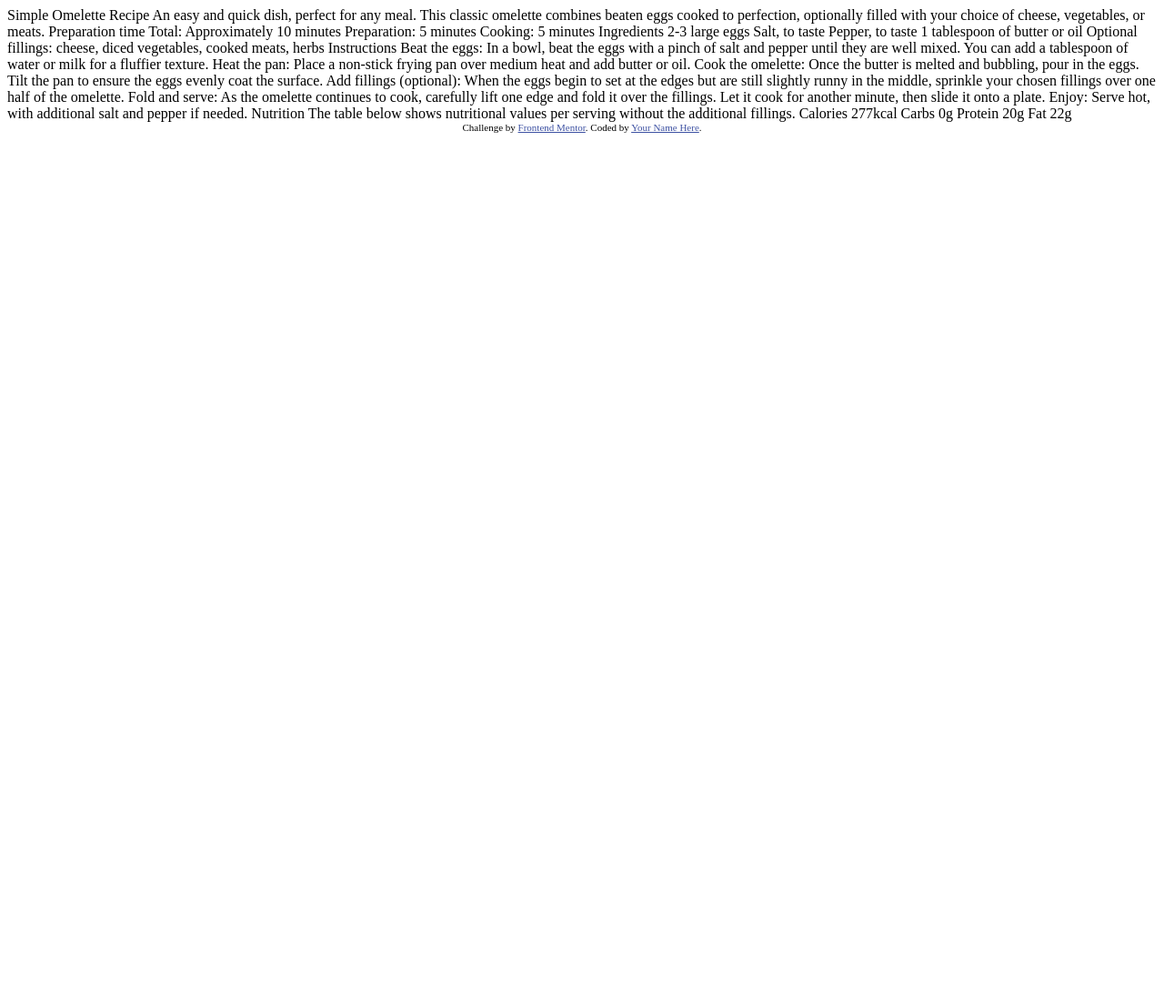
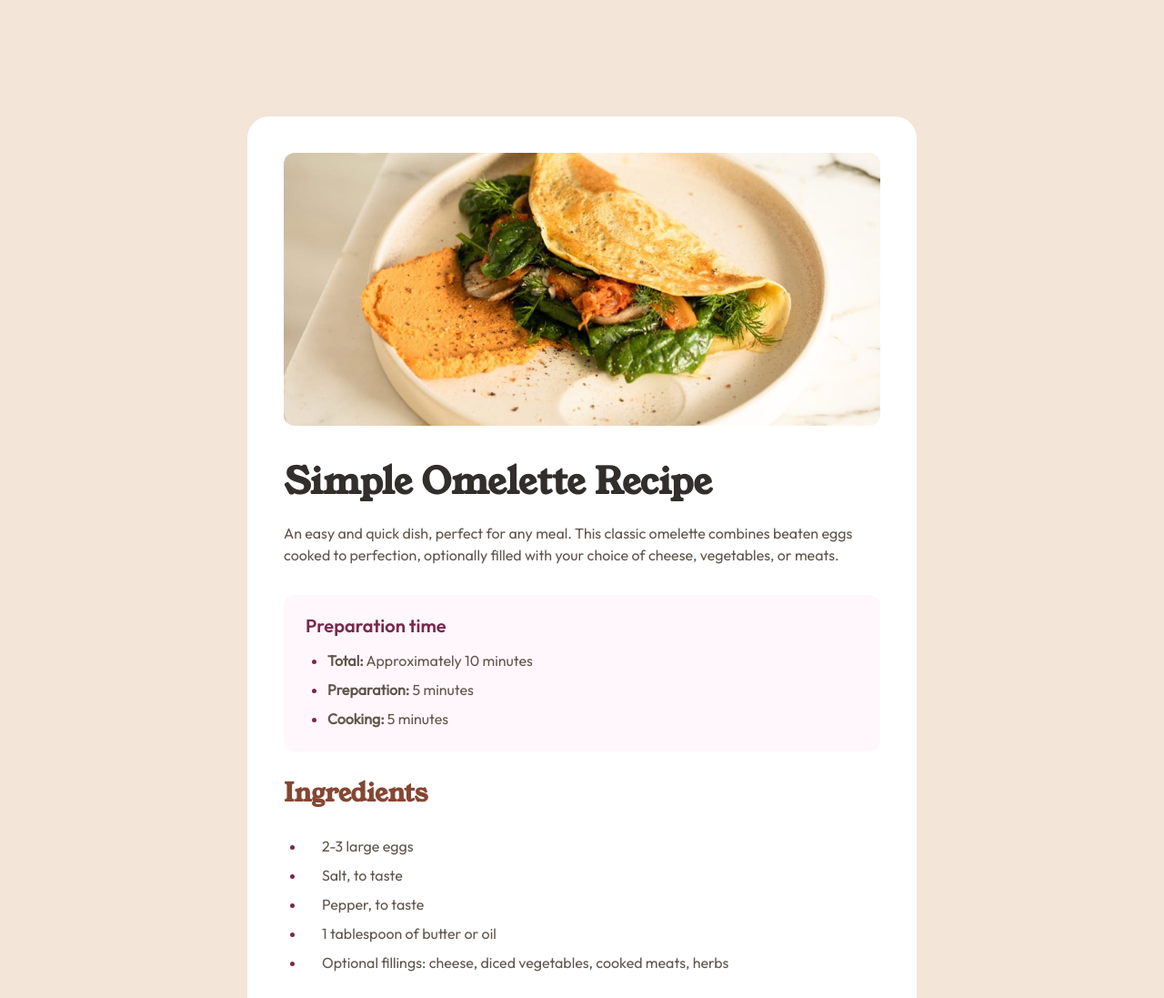
Before and after one commit to AlvaroPrates/recipe-page, a plain HTML site: page index.html in a window 1280 px wide. Shown: the top 1097 px of the page at 91% size. Before the commit the page ends 800 px from the top, so only its background shows below. Drawn offline with Linux system fonts and the light colour scheme.

Commit message:
Finish challenge

```diff
--- /dev/null
+++ b/assets/styles/style.css
@@ -0,0 +1,275 @@
+/* Fonts */
+
+@font-face {
+    font-family: 'Young Serif Regular';
+    src: url(/assets/fonts/young-serif/YoungSerif-Regular.ttf) format('truetype');
+    font-weight: normal;
+    font-style: normal;
+}
+
+@font-face {
+    font-family: 'Outfit SemiBold';
+    src: url(/assets/fonts/outfit/Outfit-VariableFont_wght.ttf) format('truetype');
+    font-weight: 600;
+    font-style: normal;
+}
+
+@font-face {
+    font-family: 'Outfit Regular';
+    src: url(/assets/fonts/outfit/Outfit-VariableFont_wght.ttf) format('truetype');
+    font-weight: normal;
+    font-style: normal;
+}
+
+@font-face {
+    font-family: 'Outfit Bold';
+    src: url(/assets/fonts/outfit/Outfit-VariableFont_wght.ttf) format('truetype');
+    font-weight: 700;
+    font-style: normal;
+}
+
+/* Variables */
+
+:root {
+    /* Color Scheme */
+    --rose-800: rgb(122, 40, 78);
+    --rose-50: rgb(255, 247, 251);
+    --stone-900: rgb(49, 46, 44);
+    --stone-600: rgb(95, 86, 77);
+    --stone-150: rgb(227, 221, 215);
+    --stone-100: rgb(243, 229, 215);
+    --brown-800: rgb(133, 70, 50);
+
+    /* Spacing System */
+    --spacing-128: 12.8rem;
+    --spacing-48: 4.8rem;
+    --spacing-40: 4rem;
+    --spacing-32: 3.2rem;
+    --spacing-24: 2.4rem;
+    --spacing-16: 1.6rem;
+    --spacing-12: 1.2rem;
+    --spacing-8: 0.8rem;
+}
+
+/* Font Presets */
+
+.text-preset-1 {
+    font-family: 'Young Serif Regular';
+    font-size: 4rem;
+    line-height: 100%;
+}
+
+.text-preset-2 {
+    font-family: 'Young Serif Regular';
+    font-size: 2.8rem;
+    line-height: 100%;
+}
+
+.text-preset-3 {
+    font-family: 'Outfit SemiBold';
+    font-size: 2rem;
+    line-height: 100%;
+}
+
+.text-preset-4 {
+    font-family: 'Outfit Regular';
+    font-size: 1.6rem;
+    line-height: 150%;
+}
+
+.text-preset-4-bold {
+    font-family: 'Outfit Bold';
+    font-size: 1.6rem;
+    line-height: 150%;
+}
+
+/* Desktop */
+
+* {
+    box-sizing: border-box;
+    margin: 0;
+    padding: 0;
+}
+
+html {
+    font-size: 62.5%;
+}
+
+.main-content {
+    background-color: var(--stone-100);
+    padding: var(--spacing-128) var(--spacing-40);
+}
+
+/* Recipe Container */
+
+.recipe-container {
+    max-width: 73.6rem;
+    margin: 0 auto;
+    background-color: white;
+    padding: var(--spacing-40);
+    border-radius: 2.4rem;
+}
+
+.recipe-image {
+    width: 100%;
+    border-radius: 1.2rem;
+    margin-bottom: var(--spacing-40);
+}
+
+.recipe-title {
+    color: var(--stone-900);
+    margin-bottom: var(--spacing-24);
+}
+
+.recipe-description {
+    color: var(--stone-600);
+    margin-bottom: var(--spacing-32);
+}
+
+/* Preparation Time */
+
+.preparation-time-container {
+    background-color: var(--rose-50);
+    border-radius: 1.2rem;
+    padding: var(--spacing-24);
+}
+
+.preparation-time-title {
+    color: var(--rose-800);
+    margin-bottom: var(--spacing-16);
+}
+
+.recipe-ingredients {
+    margin-bottom: var(--spacing-32);
+}
+
+/* Ingredients */
+
+.recipe-section-title {
+    color: var(--brown-800);
+    margin-top: var(--spacing-32);
+    margin-bottom: var(--spacing-32);
+}
+
+.recipe-list {
+    display: flex;
+    flex-direction: column;
+    gap: var(--spacing-8);
+    padding-left: 2.4rem;
+}
+
+.recipe-list-item {
+    color: var(--stone-600);
+}
+
+.recipe-list-item::marker {
+    color: var(--rose-800);
+    font-weight: bold;
+}
+
+.recipe-list-item-text {
+    padding-left: 1.8rem;
+}
+
+.section-brake {
+    color: var(--stone-150);
+    border: none;
+    border-top: 0.05rem solid var(--stone-150);
+}
+
+/* Instructions */
+
+.ordered-list {
+    list-style-type: decimal;
+}
+
+.recipe-instructions {
+    margin-bottom: var(--spacing-32);
+}
+
+/* Nutrition */
+
+.nutrition-description {
+    color: var(--stone-600);
+}
+
+.nutrition-table {
+    margin-top: var(--spacing-24);
+    width: 100%;
+    border-collapse: collapse;
+}
+
+.nutrition-table-row {
+    border-bottom: 1px solid var(--stone-150);
+}
+
+.nutrition-table-row:last-child {
+    border-bottom: none;
+}
+
+.nutrition-table-head,
+.nutrition-table-data {
+    padding-top: var(--spacing-12);
+    padding-bottom: var(--spacing-12);
+    width: 50%;
+}
+
+.nutrition-table-head {
+    padding-left: var(--spacing-32);
+    color: var(--stone-600);
+}
+
+.nutrition-table-data {
+    padding-right: var(--spacing-32);
+    color: var(--brown-800);
+}
+
+.nutrition-table-first-cell {
+    padding-top: 0;
+}
+
+.nutrition-table-last-cell {
+    padding-bottom: 0;
+}
+
+/* Tablet */
+
+@media screen and (min-width: 600px) and (max-width: 1024px) {
+    .recipe-container {
+        max-width: 61.6rem;
+    }
+}
+
+/* Mobile */
+
+@media screen and (max-width: 599px) {
+    .main-content {
+        padding: 0;
+    }
+
+    .recipe-container {
+        width: 100%;
+        padding: 0 var(--spacing-32) var(--spacing-40);
+        border-radius: 0;
+    }
+
+    .recipe-image {
+        border-radius: 0;
+        margin-left: -3.2rem;
+        margin-right: -3.2rem;
+        margin-bottom: var(--spacing-40);
+        width: calc(100% + 3.2rem + 3.2rem);
+    }
+
+    .text-preset-1 {
+        font-size: 3.6rem;
+    }
+
+    .recipe-section-title {
+        margin-bottom: var(--spacing-24);
+    }
+
+    .nutrition-table-data {
+        padding-left: var(--spacing-16);
+    }
+}
--- a/index.html
+++ b/index.html
@@ -1,77 +1,132 @@
 <!DOCTYPE html>
-<html lang="en">
+<html lang="en-US">
+
 <head>
   <meta charset="UTF-8">
-  <meta name="viewport" content="width=device-width, initial-scale=1.0"> <!-- displays site properly based on user's device -->
+  <meta name="viewport" content="width=device-width, initial-scale=1.0">
 
+  <!-- Styles -->
+  <link rel="stylesheet" href="/assets/styles/style.css">
+
+  <!-- Browser Tab -->
   <link rel="icon" type="image/png" sizes="32x32" href="./assets/images/favicon-32x32.png">
+  <title>Recipe page</title>
+</head>
 
-  <title>Frontend Mentor | Recipe page</title>
+<body>
+  <main class="main-content">
+    <article class="recipe-container">
+      <header>
+        <figure>
+          <img class="recipe-image" src="/assets/images/image-omelette.jpeg"
+            alt="A freshly cooked omelette with herbs on a plate">
+          <figcaption>
+            <h1 class="recipe-title text-preset-1">Simple Omelette Recipe</h1>
+            <p class="recipe-description text-preset-4">An easy and quick dish, perfect for any meal. This classic
+              omelette combines beaten eggs cooked
+              to perfection, optionally filled with your choice of cheese, vegetables, or meats.</p>
+            <div class="preparation-time-container">
+              <h3 class="preparation-time-title text-preset-3">Preparation time</h3>
+              <ul class="recipe-list">
+                <li class="recipe-list-item text-preset-4"><strong>Total:</strong> Approximately 10 minutes</li>
+                <li class="recipe-list-item text-preset-4"><strong>Preparation:</strong> 5 minutes</li>
+                <li class="recipe-list-item text-preset-4"><strong>Cooking:</strong> 5 minutes</li>
+              </ul>
+            </div>
+          </figcaption>
+        </figure>
+      </header>
 
-  <!-- Feel free to remove these styles or customise in your own stylesheet 👍 -->
-  <style>
-    .attribution { font-size: 11px; text-align: center; }
-    .attribution a { color: hsl(228, 45%, 44%); }
-  </style>
-</head>
-<body>
+      <section class="recipe-ingredients">
+        <h2 class="recipe-section-title text-preset-2">Ingredients</h2>
+        <ul class="recipe-list">
+          <li class="recipe-list-item text-preset-4">
+            <p class="recipe-list-item-text">2-3 large eggs</p>
+          </li>
+          <li class="recipe-list-item text-preset-4">
+            <p class="recipe-list-item-text">Salt, to taste</p>
+          </li>
+          <li class="recipe-list-item text-preset-4">
+            <p class="recipe-list-item-text">Pepper, to taste</p>
+          </li>
+          <li class="recipe-list-item text-preset-4">
+            <p class="recipe-list-item-text">1 tablespoon of butter or oil</p>
+          </li>
+          <li class="recipe-list-item text-preset-4">
+            <p class="recipe-list-item-text">Optional fillings: cheese, diced vegetables, cooked meats, herbs</p>
+          </li>
+        </ul>
+      </section>
 
-  Simple Omelette Recipe
+      <hr class="section-brake">
 
-  An easy and quick dish, perfect for any meal. This classic omelette combines beaten eggs cooked
-  to perfection, optionally filled with your choice of cheese, vegetables, or meats.
+      <section class="recipe-instructions">
+        <h2 class="recipe-section-title text-preset-2">Instructions</h2>
+        <ol class="recipe-list ordered-list">
+          <li class="recipe-list-item text-preset-4">
+            <p class="recipe-list-item-text"><strong>Beat the eggs:</strong> In a bowl, beat the eggs with a
+              pinch of salt and pepper until they are
+              well mixed.
+              You can add a tablespoon of water or milk for a fluffier texture.</p>
+          </li>
+          <li class="recipe-list-item text-preset-4">
+            <p class="recipe-list-item-text"><strong>Heat the pan:</strong> Place a non-stick frying pan over
+              medium heat and add butter or oil.</p>
+          </li>
+          <li class="recipe-list-item text-preset-4">
+            <p class="recipe-list-item-text"><strong>Cook the omelette:</strong> Once the butter is melted
+              and bubbling, pour in the eggs. Tilt the pan
+              to ensure
+              the eggs evenly coat the surface.</p>
+          </li>
+          <li class="recipe-list-item text-preset-4">
+            <p class="recipe-list-item-text"><strong>Add fillings (optional):</strong> When the eggs begin to
+              set at the edges but are still slightly
+              runny in the
+              middle, sprinkle your chosen fillings over one half of the omelette.</p>
+          </li>
+          <li class="recipe-list-item text-preset-4">
+            <p class="recipe-list-item-text"><strong>Fold and serve:</strong> As the omelette continues to cook,
+              carefully lift one edge and fold it
+              over
+              the
+              fillings. Let it cook for another minute, then slide it onto a plate.</p>
+          </li>
+          <li class="recipe-list-item text-preset-4">
+            <p class="recipe-list-item-text"><strong>Enjoy:</strong> Serve hot, with additional salt and
+              pepper if needed.</p>
+          </li>
+        </ol>
+      </section>
 
-  Preparation time
+      <hr class="section-brake">
 
-  Total: Approximately 10 minutes
-  Preparation: 5 minutes
-  Cooking: 5 minutes
+      <section>
+        <h2 class="text-preset-2 recipe-section-title">Nutrition</h2>
+        <p class="text-preset-4 nutrition-description">The table below shows nutritional values per serving without the
+          additional fillings.
+        </p>
+        <table class="nutrition-table">
+          <tr class="nutrition-table-row">
+            <td class="nutrition-table-head nutrition-table-first-cell text-preset-4">Calories</td>
+            <td class="nutrition-table-data nutrition-table-first-cell text-preset-4-bold">277kcal</td>
+          </tr>
+          <tr class="nutrition-table-row">
+            <td class="nutrition-table-head text-preset-4">Carbs</td>
+            <td class="nutrition-table-data text-preset-4-bold">0g</td>
+          </tr>
+          <tr class="nutrition-table-row">
+            <td class="nutrition-table-head text-preset-4">Protein</td>
+            <td class="nutrition-table-data text-preset-4-bold">20g</td>
+          </tr>
+          <tr class="nutrition-table-row">
+            <td class="nutrition-table-head nutrition-table-last-cell text-preset-4">Fat</td>
+            <td class="nutrition-table-data nutrition-table-last-cell text-preset-4-bold">22g</td>
+          </tr>
+        </table>
+      </section>
+    </article>
+  </main>
+</body>
 
-  Ingredients
-
-  2-3 large eggs
-  Salt, to taste
-  Pepper, to taste
-  1 tablespoon of butter or oil
-  Optional fillings: cheese, diced vegetables, cooked meats, herbs
-
-  Instructions
-
-  Beat the eggs: In a bowl, beat the eggs with a pinch of salt and pepper until they are well mixed.
-  You can add a tablespoon of water or milk for a fluffier texture.
-
-  Heat the pan: Place a non-stick frying pan over medium heat and add butter or oil.
-
-  Cook the omelette: Once the butter is melted and bubbling, pour in the eggs. Tilt the pan to ensure
-  the eggs evenly coat the surface.
-
-  Add fillings (optional): When the eggs begin to set at the edges but are still slightly runny in the
-  middle, sprinkle your chosen fillings over one half of the omelette.
-
-  Fold and serve: As the omelette continues to cook, carefully lift one edge and fold it over the
-  fillings. Let it cook for another minute, then slide it onto a plate.
-
-  Enjoy: Serve hot, with additional salt and pepper if needed.
-
-  Nutrition
-
-  The table below shows nutritional values per serving without the additional fillings.
-
-  Calories
-  277kcal
-
-  Carbs
-  0g
-
-  Protein
-  20g
-
-  Fat
-  22g
-
-  <div class="attribution">
-    Challenge by <a href="https://www.frontendmentor.io?ref=challenge" target="_blank">Frontend Mentor</a>.
-    Coded by <a href="#">Your Name Here</a>.
-  </div>
-</body>
 </html>
```
Also changed, not shown: assets/images/desktop.png (added), assets/images/mobile.png (added), assets/images/tablet.png (added), design/desktop-design.jpg (deleted), design/mobile-design.jpg (deleted), preview.jpg (deleted), 3 other files.
